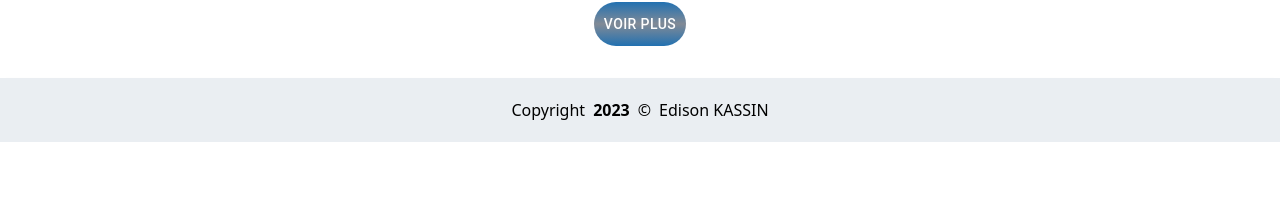
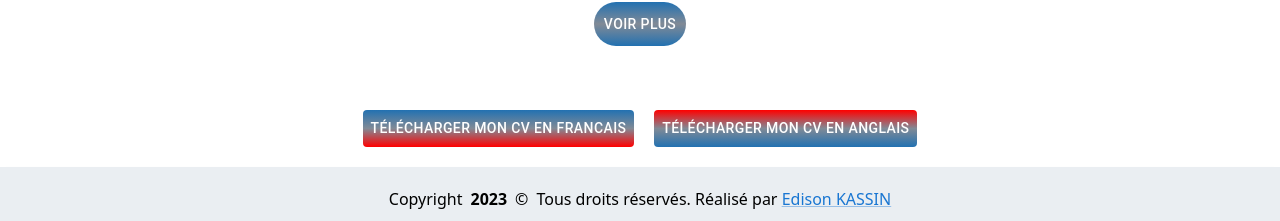
Before and after one commit to EdisonKassin2021/porfolio, a React (Vite) app: page /portfolio/accueil in a window 1280 px wide. Shown: the part 2576-2797 px from the top of the page. Before the commit the page ends 2718 px from the top, so only its background shows below. Built offline with nearby package versions, Linux system fonts and the light colour scheme; no server answers; data requests are answered from the project's data file; what react-to-pdf would draw is missing.

Commit message:
add cv download

```diff
--- a/src/Mock/CV.ts
+++ b/src/Mock/CV.ts
@@ -21,7 +21,6 @@ export const CV = {
       title: "Product owner & développeur front-end",
       subtitle: ["Freelance", "Dakar, Senegal", "Janvier 2022 - Aout 2023"],
       description: [
-        "Maintenance et développement de l'application web FieldPro",
         "Prendre des décisions sur tech stack et travailler en étroite collaboration avec le reste de l'équipe afin d'améliorer constamment l'application.",
         "Coordonner l'équipe de travail et être en relation avec le client",
         "Maintenir un code propre, testé et documenté, en suivant les meilleurs standards.",
--- /dev/null
+++ b/src/assets/pdf/pdf.ts
@@ -0,0 +1,3 @@
+import EnglishCV from "./Edison KASSIN.pdf";
+import FrenchCV from "./MY CV.pdf";
+export { EnglishCV, FrenchCV };
--- a/src/components/Console/MapConsoleOutput.tsx
+++ b/src/components/Console/MapConsoleOutput.tsx
@@ -34,7 +34,7 @@ const MapConsoleOutput = () => {
                 <input
                   type="text"
                   ref={inputText as any}
-                  value={input[index]}
+                  value={`get ${input[index]}`}
                   disabled
                   maxLength={100}
                   style={{
--- a/src/components/Console/Prompt.tsx
+++ b/src/components/Console/Prompt.tsx
@@ -27,6 +27,19 @@ export const getOutput = (input: CONSOLE_COMMANDS | string): ReactNode => {
                 <td className="table-cell">info</td>
                 <td className="table-cell">
                   Retourne toutes les informations concernant l'administrateur
+                </td>
+              </tr>
+              <tr>
+                <td className="table-cell">language</td>
+                <td className="table-cell">
+                  Retourne tous les niveaux de langues que l'administrateur
+                  parle
+                </td>
+              </tr>
+              <tr>
+                <td className="table-cell">formation</td>
+                <td className="table-cell">
+                  Retourne tous les diplômes de l'administrateur
                 </td>
               </tr>
             </tbody>
@@ -79,7 +92,7 @@ export const getOutput = (input: CONSOLE_COMMANDS | string): ReactNode => {
             <tbody>
               {_.map(CV.languages, (lang: any) => (
                 <tr>
-                  <td className="table-cell">{lang.intitule}/6</td>
+                  <td className="table-cell">{lang.intitule}</td>
                   <td className="table-cell">{lang.niveau}/6</td>
                 </tr>
               ))}
--- a/src/pages/Accueil/AccueilBody/AccueilFirstViewPort.tsx
+++ b/src/pages/Accueil/AccueilBody/AccueilFirstViewPort.tsx
@@ -12,6 +12,13 @@ const AccueilFirstViewPort = () => {
         height: "100vh",
       }}
     >
+      <Box className="w-full p-2 flex items-center justify-center bg-red-300 shadow-md">
+        <span className="text-center text-white">
+          <span className="underline font-extrabold">Note:</span> Toutes les
+          sections de ce site ne sont pas disponibles. Ce site est en cours de
+          construction
+        </span>
+      </Box>
       <Box
         className="w-full h-full p-5"
         style={{
--- a/src/pages/Accueil/Header/AccueilHeader.tsx
+++ b/src/pages/Accueil/Header/AccueilHeader.tsx
@@ -84,9 +84,7 @@ const AccueilHeader = () => {
               <HeaderSocialMedia
                 Icon={<GitHubIcon />}
                 label={"Github"}
-                link={
-                  "https://api.whatsapp.com/send?phone=221781192394&text=Hello%20Mr%20Edison%20KASSIN"
-                }
+                link={"https://github.com/EdisonKassin2021"}
                 style={{ color: "#000000" }}
               />
             </List>
--- a/src/pages/Accueil/Home.tsx
+++ b/src/pages/Accueil/Home.tsx
@@ -1,4 +1,11 @@
-import { Box, Divider, ListItem, Link as MuiLink } from "@mui/material";
+import {
+  Box,
+  Button,
+  Divider,
+  Link,
+  ListItem,
+  Link as MuiLink,
+} from "@mui/material";
 
 import { White, WhiteSmoke } from "../../assets/colors";
 
@@ -9,8 +16,41 @@ import AccueilBodyLastPosts from "./AccueilBody/AccueilBodyLastPosts";
 import { useScreenSize } from "../../hooks/useScreenSize";
 import AcceuilSkillSet from "./AccueilBody/AcceuilSkillSet";
 
+import { usePDF } from "@react-pdf/renderer";
+import { EnglishCV, FrenchCV } from "../../assets/pdf/pdf";
+
+// Create styles
+
 const Home = () => {
   const screen = useScreenSize();
+
+  const handleDownload = (filename: string, pdfUrl: string) => {
+    fetch(pdfUrl)
+      .then((response) => response.blob())
+      .then((blob) => {
+        // Créez un objet URL pour le blob
+        const url = window.URL.createObjectURL(blob);
+
+        // Créez un élément <a> pour le téléchargement
+        const a = document.createElement("a");
+        a.href = url;
+        a.download = `${filename}.pdf`; // Spécifiez le nom du fichier à télécharger
+        document.body.appendChild(a);
+
+        // Déclenchez le téléchargement
+        a.click();
+
+        // Libérez l'URL de l'objet blob
+        window.URL.revokeObjectURL(url);
+
+        // Supprimez l'élément <a> créé
+        document.body.removeChild(a);
+      })
+      .catch((error) => {
+        console.error("Erreur lors du téléchargement du PDF : ", error);
+      });
+  };
+
   return (
     <Box style={{ background: White }} className="h-full">
       <AccueilHeader />
@@ -37,6 +77,30 @@ const Home = () => {
       {/* ajouter le contact ici <Box className="p-5 grid shadow-md w-full">
         <AccueilBodyFooter />
       </Box> */}
+      <Box className="flex w-full justify-center items-center p-5 mt-3 gap-5 ">
+        <Button
+          style={{
+            background: "linear-gradient(to bottom, #2271b1, #818a96, red)",
+            color: White,
+          }}
+          onClick={() =>
+            handleDownload("Edison KASSIN - CV Francais", FrenchCV)
+          }
+        >
+          Télécharger mon CV en FRANCAIS
+        </Button>
+        <Button
+          style={{
+            background: "linear-gradient(to bottom, red, #818a96, #2271b1)",
+            color: White,
+          }}
+          onClick={() =>
+            handleDownload("Edison KASSIN - English CV", EnglishCV)
+          }
+        >
+          Télécharger mon CV en ANGLAIS
+        </Button>
+      </Box>
       <Box
         className="shadow-md bg-white p-5 flex justify-center items-center"
         style={{ background: WhiteSmoke }}
@@ -47,7 +111,16 @@ const Home = () => {
             {new Date(Date.now()).getFullYear()}
           </span>
           <span>&copy;</span>
-          <span>Edison KASSIN</span>
+          <span>
+            Tous droits réservés. Réalisé par{" "}
+            <Link
+              href="https://github.com/EdisonKassin2021"
+              target="_blank"
+              className="text-red-400"
+            >
+              Edison KASSIN
+            </Link>
+          </span>
         </div>
       </Box>
     </Box>
--- a/src/pages/CV/CV.tsx
+++ b/src/pages/CV/CV.tsx
@@ -1,20 +1,14 @@
 import { Box, Divider, Button } from "@mui/material";
 import { OffWhite, White, secondSidebarBackground } from "../../assets/colors";
-import CVIdentity from "./CVIdentity";
 import _ from "lodash";
-import CVProfile from "./CVProfile";
-import CVExperience from "./CVExperience";
-import CVFormation from "./CVFormation";
+
 import DownloadIcon from "@mui/icons-material/Download";
 import generatePDF, { Resolution, Margin, Options } from "react-to-pdf";
-import CVSkills from "./CVSkills";
-import CVAccomplishment from "./CVAccomplishment";
-import CVLanguage from "./CVLanguage";
 import classNames from "classnames";
-import CVHobbies from "./CVHobbies";
 import { useState } from "react";
+import CVBody from "./CVBody";
 
-const options: Options = {
+export const downloadCVOptions: Options = {
   filename: "edison-kassin-cv.pdf",
   method: "save",
   // default is Resolution.MEDIUM = 3, which should be enough, higher values
@@ -69,32 +63,21 @@ const CustomCV = () => {
         startIcon={<DownloadIcon />}
         onClick={async () => {
           setLoading(true);
-          await generatePDF(getTargetElement, options);
+          await generatePDF(getTargetElement, downloadCVOptions);
           setLoading(false);
         }}
       >
         Telecharger en PDF
       </Button>
 
-      <Box id="content-cv">
-        <ChildrenLayout>
-          <CVIdentity />
-          <CVProfile />
-          <CVExperience />
-          <CVSkills />
-          <CVFormation />
-          <CVAccomplishment />
-          <CVLanguage />
-          <CVHobbies />
-        </ChildrenLayout>
-      </Box>
+      <CVBody />
     </Box>
   );
 };
 
 export default CustomCV;
 
-const ChildrenLayout = ({ children }: { children: React.ReactNode }) => {
+export const ChildrenLayout = ({ children }: { children: React.ReactNode }) => {
   const isArray = _.isArray(children);
 
   return (
--- /dev/null
+++ b/src/pages/CV/CVBody.tsx
@@ -0,0 +1,30 @@
+import { Box } from "@mui/material";
+import { ChildrenLayout } from "./CV";
+import CVIdentity from "./CVIdentity";
+import _ from "lodash";
+import CVProfile from "./CVProfile";
+import CVExperience from "./CVExperience";
+import CVFormation from "./CVFormation";
+import CVSkills from "./CVSkills";
+import CVAccomplishment from "./CVAccomplishment";
+import CVLanguage from "./CVLanguage";
+import CVHobbies from "./CVHobbies";
+
+const CVBody = () => {
+  return (
+    <Box id="content-cv">
+      <ChildrenLayout>
+        <CVIdentity />
+        <CVProfile />
+        <CVExperience />
+        <CVSkills />
+        <CVFormation />
+        <CVAccomplishment />
+        <CVLanguage />
+        <CVHobbies />
+      </ChildrenLayout>
+    </Box>
+  );
+};
+
+export default CVBody;
```
Also changed, not shown: src/pages/Accueil/AccueilBody/AcceuilSkillSet.tsx (+4 -0 lines), 2 other files (tests, documents, lock files or other folders).
